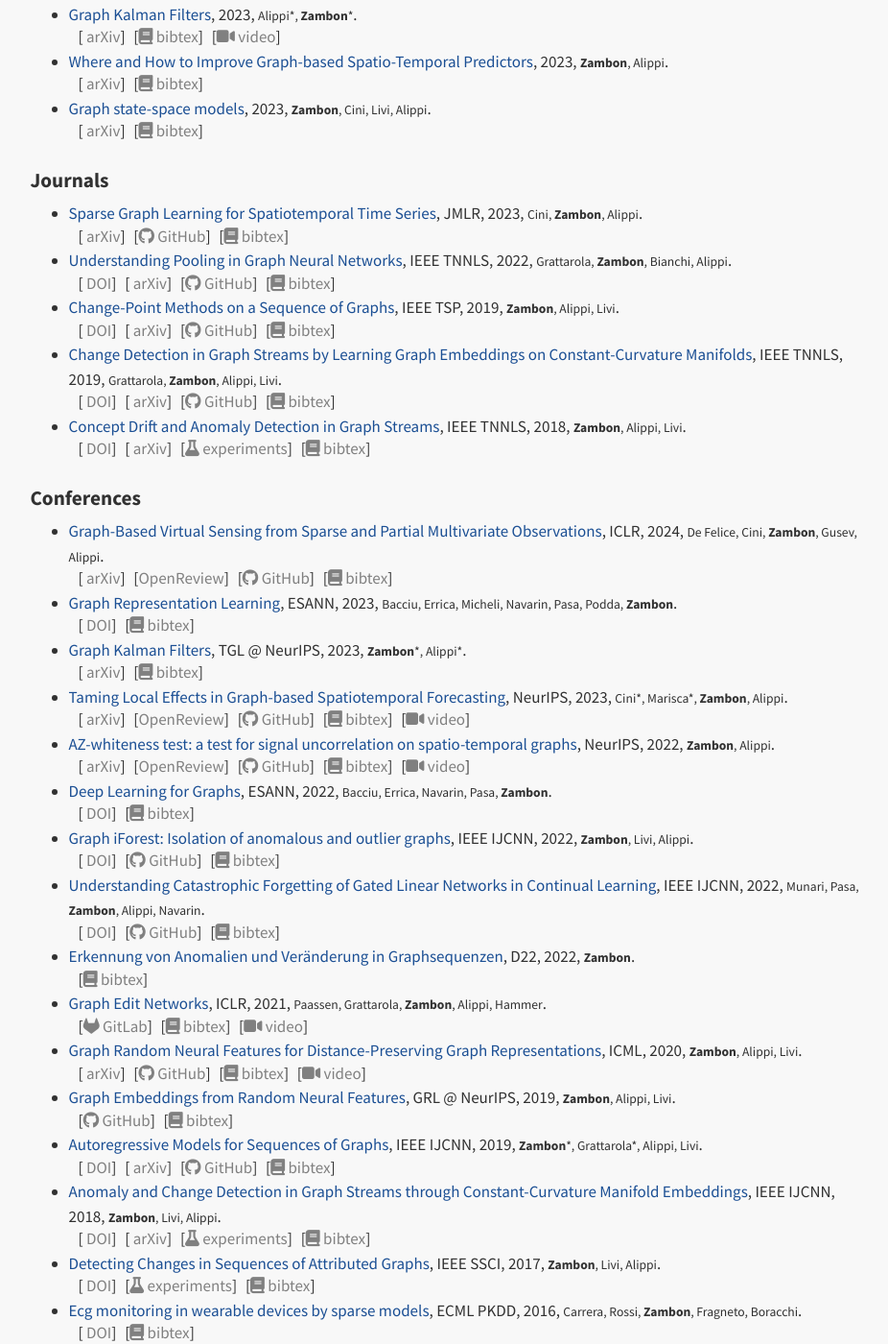
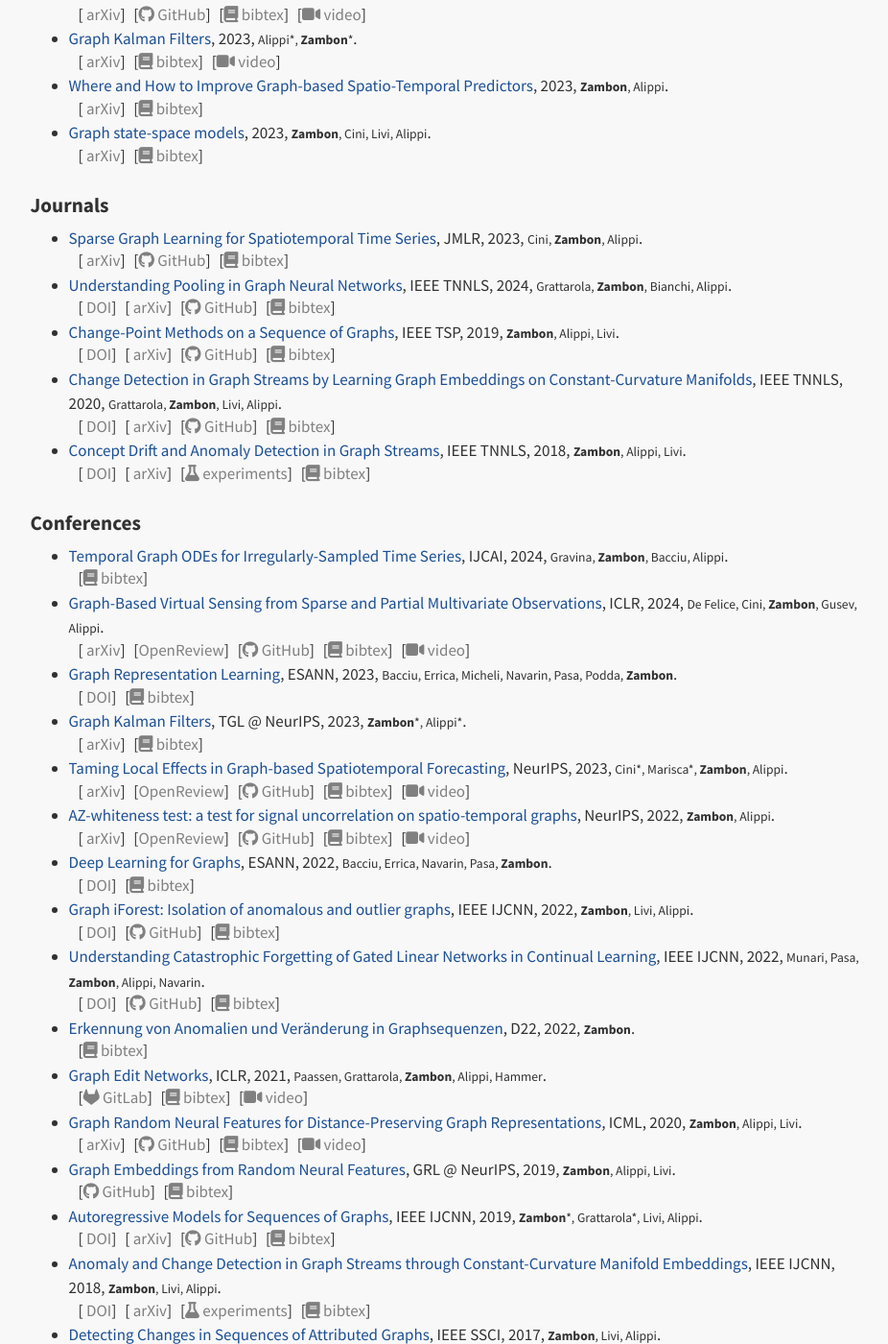
Before and after one commit to dzambon/dzambon.github.io, a Jekyll site: the page built from publications.md, in a window 1280 px wide and 1400 px high, scrolled down 598 px. Shown: the whole window at 96% size, without its empty margins (175-1101 px from the left). Built offline with Jekyll 4.4.1, drawn with Linux system fonts in a browser that asks for light colours; nearby versions of some CDN libraries; a style sheet for code colours, icons or effects is not loaded; some of the changed lines change nothing that is shown; some of the changed text lies outside the part shown.

Commit message:
fixed bibtex

```diff
--- a/_data/news.yaml
+++ b/_data/news.yaml
@@ -1,3 +1,7 @@
+-
+   date: 4-2024
+   msg: 'New **paper** on [irregularly-sampled time series](#gravina2024temporal) accepted at **IJCAI ''24**!'
+   type: paper
 -
    date: 1-2024
    msg: 'New **paper** on [virtual sensing](#defelice2024graphbased) accepted at **ICLR ''24**!'
@@ -20,7 +24,7 @@
    type: service
 -
    date: 8-2023
-   msg: 'Our paper on [graph learning from time series](#cini2022sparse) will be published in **JMLR**!'
+   msg: 'Our paper on [graph learning from time series](#cini2023sparse) will be published in **JMLR**!'
    type: paper
 -
    date: 7-2023
@@ -36,7 +40,7 @@
    type: service
 -
    date: 3-2023
-   msg: 'A bunch of **preprints** about Kalman filters [[1](#alippi2023graph)], spatio-temporal models [[2](#zambon2023graph), [3](#cini2022sparse), [4](#cini2023taming)], and model optimality [[5](#zambon2023where)].'
+   msg: 'A bunch of **preprints** about Kalman filters [[1](#alippi2023graph)], spatio-temporal models [[2](#zambon2023graph), [3](#cini2023sparse), [4](#cini2023taming)], and model optimality [[5](#zambon2023where)].'
    type: paper
 -
    date: 2-2023
--- a/_data/papers.yaml
+++ b/_data/papers.yaml
@@ -14,25 +14,59 @@
  #    gitlab:
  #    video:
  -
+    id: gravina2024temporal
+    title: "Temporal Graph ODEs for Irregularly-Sampled Time Series"
+    author: "Gravina, Alessio and Zambon, Daniele and Bacciu, Davide and Alippi, Cesare"
+    short_author: "Gravina, Zambon, Bacciu, Alippi"
+    year: 2024
+    bibtex: |
+      @inproceedings{gravina2024temporal,
+         title = {Temporal Graph {{ODEs}} for Irregularly-Sampled Time Series},
+         booktitle = {Proceedings of the Thirty-Third International Joint Conference on Artificial Intelligence, {IJCAI-24}},
+         publisher = {International Joint Conferences on Artificial Intelligence Organization},
+         author = {Gravina, Alessio and Zambon, Daniele and Bacciu, Davide and Alippi, Cesare},
+         year = {2024}
+      }
+    short_venue: "IJCAI"
+    type: conference
+ -
     id: defelice2024graphbased
     title: "Graph-Based Virtual Sensing from Sparse and Partial Multivariate Observations"
     author: "De Felice, Giovanni and Cini, Andrea and Zambon, Daniele and Gusev, Vladimir and Alippi, Cesare"
     short_author: "De Felice, Cini, Zambon, Gusev, Alippi"
     year: 2024
-    bibtex: "@inproceedings{defelice2024graphbased, title = {Graph-Based {{Virtual Sensing}} from {{Sparse}} and {{Partial Multivariate Observations}}}, booktitle = {The {{Twelfth International Conference}} on {{Learning Representations}}}, author = {De Felice, Giovanni and Cini, Andrea and Zambon, Daniele and Gusev, Vladimir and Alippi, Cesare}, year = {2024}}"
+    bibtex: |
+      @inproceedings{defelice2024graphbased,
+         title={Graph-Based {{Virtual Sensing}} from {{Sparse}} and {{Partial Multivariate Observations}}},
+         booktitle={The {{Twelfth International Conference}} on {{Learning Representations}}},
+         author={De Felice, Giovanni and Cini, Andrea and Zambon, Daniele and Gusev, Vladimir and Alippi, Cesare},
+         year={2024},
+         url={https://openreview.net/forum?id=CAqdG2dy5s}
+      }
     short_venue: "ICLR"
     arxiv_id: "2402.12598"
     openreview_id: CAqdG2dy5s
     github: "https://github.com/gdefe/ggnet-virtual-sensing"
     type: conference
     url: "https://openreview.net/forum?id=CAqdG2dy5s"
+    video: "https://www.youtube.com/watch?v=l_3bv5b3LbM"
  -
     id: bacciu2023graph
     title: "Graph Representation Learning"
     author: "Bacciu, Davide and Errica, Federico and Micheli, Alessio and Navarin, Nicolò and Pasa, Luca and Podda, Marco and Zambon, Daniele"
     short_author: "Bacciu, Errica, Micheli, Navarin, Pasa, Podda, Zambon"
     year: 2023
-    bibtex: "@inproceedings{bacciu2023graph, title={Graph Representation Learning}, author={Bacciu, Davide and Errica, Federico and Micheli, Alessio and Navarin, Nicol\\`o and Pasa, Luca and Podda, Marco and Zambon, Daniele}, booktitle={31th European Symposium on Artificial Neural Networks, Computational Intelligence and Machine Learning, ESANN 2023}, year={2023}, organization={ESANN} }"
+    bibtex: |
+      @inproceedings{bacciu2023graph,
+        title = {Graph Representation Learning},
+        booktitle = {31st {{European Symposium}} on {{Artificial Neural Networks}}, {{Computational Intelligence}} and {{Machine Learning}}, {{ESANN}} 2023},
+        author = {Bacciu, Davide and Errica, Federico and Micheli, Alessio and Navarin, Nicol{\`o} and Pasa, Luca and Podda, Marco and Zambon, Daniele},
+        year = {2023},
+        pages = {1--10},
+        publisher = {i6doc. com},
+        doi = {10.14428/esann/2023.ES2023-4},
+        isbn = {978-2-87587-088-9}
+      }
     doi: "10.14428/esann/2023.ES2023-4"
     short_venue: "ESANN"
     type: conference
@@ -87,10 +121,21 @@
     author: "Cini, Andrea and Marisca, Ivan and Zambon, Daniele and Alippi, Cesare"
     short_author: "Cini*, Marisca*, Zambon, Alippi"
     year: 2023
-    bibtex: "@inproceedings{cini2023taming, author={Cini, Andrea and Marisca, Ivan and Zambon, Daniele and Alippi, Cesare}, title={Taming Local Effects in Graph-based Spatiotemporal Forecasting}, booktitle={Thirty-seventh Conference on Neural Information Processing Systems}, year={2023}, url={https://openreview.net/forum?id=x2PH6q32LR}}"
+    bibtex: |
+      @inproceedings{cini2023taming,
+         title = {Taming {{Local Effects}} in {{Graph-based Spatiotemporal Forecasting}}},
+         booktitle = {Advances in {{Neural Information Processing Systems}}},
+         author = {Cini, Andrea and Marisca, Ivan and Zambon, Daniele and Alippi, Cesare},
+         year = {2023},
+         volume = {36},
+         pages = {55375--55393},
+         editor = {A. Oh and T. Neumann and A. Globerson and K. Saenko and M. Hardt and S. Levine},
+         publisher = {Curran Associates, Inc.}
+         url = {https://proceedings.neurips.cc/paper_files/paper/2023/file/ad58c61c71efd5436134a3ecc87da6ea-Paper-Conference.pdf},
+      }
     arxiv_id: "2302.04071"
     type: conference
-    url: "https://openreview.net/forum?id=x2PH6q32LR"
+    url: "https://papers.nips.cc/paper_files/paper/2023/hash/ad58c61c71efd5436134a3ecc87da6ea-Abstract-Conference.html"
     video: "https://neurips.cc/virtual/2023/poster/70034"
     short_venue: "NeurIPS"
     openreview_id: x2PH6q32LR
@@ -116,11 +161,21 @@
     type: preprint
     url: "https://arxiv.org/abs/2301.01741"
  -
-    id: cini2022sparse
+    id: cini2023sparse
     title: "Sparse Graph Learning for Spatiotemporal Time Series"
     author: "Cini, Andrea and Zambon, Daniele and Alippi, Cesare"
     short_author: "Cini, Zambon, Alippi"
-    bibtex: "@article{cini2023sparse, title={Sparse graph learning from spatiotemporal time series}, author={Cini, Andrea and Zambon, Daniele and Alippi, Cesare}, journal={Journal of Machine Learning Research}, volume={24}, number={242}, pages={1--36}, year={2023} }"
+    bibtex: |
+      @article{cini2023sparse,
+         title = {Sparse {{Graph Learning}} from {{Spatiotemporal Time Series}}},
+         author = {Cini, Andrea and Zambon, Daniele and Alippi, Cesare},
+         year = {2023},
+         journal = {Journal of Machine Learning Research},
+         volume = {24},
+         number = {242},
+         pages = {1--36},
+         issn = {1533-7928}
+      }
     arxiv_id: "2205.13492"
     year: 2023
     type: journal
@@ -128,12 +183,22 @@
     github: https://github.com/andreacini/sparse-graph-learning
     url: "https://www.jmlr.org/papers/v24/22-1154.html"
  -
-    id: zambon2022aztest
+    id: zambon2022azwhiteness
     title: "AZ-whiteness test: a test for signal uncorrelation on spatio-temporal graphs"
     author: "Daniele Zambon and Cesare Alippi"
     short_author: "Zambon, Alippi"
     year: 2022
-    bibtex: "@inproceedings{ zambon2022aztest, title={{AZ}-whiteness test: a test for signal uncorrelation on spatio-temporal graphs}, author={Daniele Zambon and Cesare Alippi}, booktitle={Advances in Neural Information Processing Systems}, editor={Alice H. Oh and Alekh Agarwal and Danielle Belgrave and Kyunghyun Cho}, year={2022}, url={https://openreview.net/forum?id=SFeKNSxect} }"
+    bibtex: |
+      @inproceedings{zambon2022azwhiteness,
+        title = {{{AZ-whiteness}} Test: A Test for Signal Uncorrelation on Spatio-Temporal Graphs},
+        booktitle = {Advances in Neural Information Processing Systems},
+        author = {Zambon, Daniele and Alippi, Cesare},
+        editor = {Koyejo, S. and Mohamed, S. and Agarwal, A. and Belgrave, D. and Cho, K. and Oh, A.},
+        year = {2022},
+        volume = {35},
+        pages = {11975--11986},
+        publisher = {Curran Associates, Inc.}
+      }
     arxiv_id: "2204.11135"
     short_venue: "NeurIPS"
     type: conference
@@ -148,7 +213,17 @@
     author: "Bacciu, Davide and Errica, Federico and Navarin, Nicolò and Pasa, Luca and Zambon, Daniele"
     short_author: "Bacciu, Errica, Navarin, Pasa, Zambon"
     year: 2022
-    bibtex: "@inproceedings{bacciu2022deep, title={Deep Learning for Graphs}, author={Bacciu, Davide and Errica, Federico and Navarin, Nicol\\`o and Pasa, Luca and Zambon, Daniele}, booktitle={30th European Symposium on Artificial Neural Networks, Computational Intelligence and Machine Learning, ESANN 2019}, year={2022}, organization={ESANN (i6doc. com)} }"
+    bibtex: |
+      @inproceedings{bacciu2022deep,
+        title = {Deep Learning for Graphs},
+        booktitle = {30th European Symposium on Artificial Neural Networks, Computational Intelligence and Machine Learning, {{ESANN}} 2022},
+        author = {Bacciu, Davide and Errica, Federico and Navarin, Nicol{\`o} and Pasa, Luca and Zambon, Daniele},
+        year = {2022},
+        pages = {481--490},
+        doi = {10.14428/esann/2022.ES2022-7},
+        isbn = {978-2-87587-084-1},
+        organization = {ESANN (i6doc. com)}
+      }
     doi: "10.14428/esann/2022.ES2022-7"
     short_venue: "ESANN"
     type: conference
@@ -159,7 +234,18 @@
     author: "Zambon, Daniele and Livi, Lorenzo and Alippi, Cesare"
     short_author: "Zambon, Livi, Alippi"
     year: 2022
-    bibtex: "@inproceedings{zambon2022graph, title={Graph {iForest}: Isolation of anomalous and outlier graphs}, author={Zambon, Daniele and Livi, Lorenzo and Alippi, Cesare}, booktitle={2022 International Joint Conference on Neural Networks (IJCNN)}, pages={1--8}, year={2022}, organization={IEEE} }"
+    bibtex: |
+      @inproceedings{zambon2022graph,
+         title = {Graph {{iForest}}: {{Isolation}} of Anomalous and Outlier Graphs},
+         shorttitle = {Graph {{iForest}}},
+         booktitle = {2022 {{International Joint Conference}} on {{Neural Networks}} ({{IJCNN}})},
+         author = {Zambon, Daniele and Livi, Lorenzo and Alippi, Cesare},
+         year = {2022},
+         month = jul,
+         pages = {1--8},
+         issn = {2161-4407},
+         doi = {10.1109/IJCNN55064.2022.9892295}
+      }
     doi: "10.1109/IJCNN55064.2022.9892295"
     short_venue: "IEEE IJCNN"
     type: conference
@@ -170,18 +256,39 @@
     author: "Munari, Matteo and Pasa, Luca and Zambon, Daniele and Alippi, Cesare and Navarin, Nicolò"
     short_author: "Munari, Pasa, Zambon, Alippi, Navarin"
     year: 2022
-    bibtex: "@inproceedings{munari2022understanding, title={Understanding Catastrophic Forgetting of Gated Linear Networks in Continual Learning}, author={Munari, Matteo and Pasa, Luca and Zambon, Daniele and Alippi, Cesare and Navarin, Nicol\\`o}, booktitle={2022 International Joint Conference on Neural Networks (IJCNN)}, pages={1--8}, year={2022}, organization={IEEE} }"
+    bibtex: |
+      @inproceedings{munari2022understanding,
+         title = {Understanding {{Catastrophic Forgetting}} of {{Gated Linear Networks}} in {{Continual Learning}}},
+         booktitle = {2022 {{International Joint Conference}} on {{Neural Networks}} ({{IJCNN}})},
+         author = {Munari, Matteo and Pasa, Luca and Zambon, Daniele and Alippi, Cesare and Navarin, Nicol{\`o}},
+         year = {2022},
+         month = jul,
+         pages = {1--8},
+         issn = {2161-4407},
+         doi = {10.1109/IJCNN55064.2022.9892142}
+      }
     doi: "10.1109/IJCNN55064.2022.9892142"
     short_venue: "IEEE IJCNN"
     type: conference
     github: "https://github.com/matteo-munari/GrowPGLN"
  -
-    id: grattarola2022understanding
+    id: grattarola2024understanding
     title: "Understanding Pooling in Graph Neural Networks"
     author: "Grattarola, Daniele and Zambon, Daniele and Bianchi, Filippo and Alippi, Cesare"
     short_author: "Grattarola, Zambon, Bianchi, Alippi"
-    year: 2022
-    bibtex: "@article{grattarola2022understanding, title={Understanding Pooling in Graph Neural Networks}, author={Grattarola, Daniele and Zambon, Daniele and Bianchi, Filippo and Alippi, Cesare}, journal={IEEE Transactions on Neural Networks and Learning Systems}, year={2022}, volume={}, number={}, pages={1-11}, doi={10.1109/TNNLS.2022.3190922} }"
+    year: 2024
+    bibtex: |
+      @article{grattarola2024understanding,
+         title = {Understanding {{Pooling}} in {{Graph Neural Networks}}},
+         author = {Grattarola, Daniele and Zambon, Daniele and Bianchi, Filippo Maria and Alippi, Cesare},
+         year = {2024},
+         month = feb,
+         journal = {IEEE Transactions on Neural Networks and Learning Systems},
+         volume = {35},
+         number = {2},
+         pages = {2708--2718},
+         doi = {10.1109/TNNLS.2022.3190922}
+      }
     doi: "10.1109/TNNLS.2022.3190922"
     arxiv_id: "2110.05292"
     short_venue: "IEEE TNNLS"
@@ -204,7 +311,14 @@
     author: "Zambon, Daniele"
     short_author: "Zambon"
     year: 2022
-    bibtex: "@phdthesis{zambon2022phdthesis, title={Anomaly and Change Detection in Sequences of Graphs}, school={Universit{\\`a} della Svizzera italiana}, publisher={Universit{\\`a} della Svizzera italiana}, author={Zambon, Daniele}, year={2022}, }"
+    bibtex: |
+      @phdthesis{zambon2022phdthesis,
+         title={Anomaly and Change Detection in Sequences of Graphs},
+         school={Universit{\\`a} della Svizzera italiana},
+         publisher={Universit{\\`a} della Svizzera italiana},
+         author={Zambon, Daniele},
+         year={2022},
+      }
     short_venue: "PhD Thesis"
     type: thesis
     url: "https://drive.switch.ch/index.php/s/FXRG3ZV079PfVyx/download"
@@ -214,7 +328,14 @@
     author: "Paassen, Benjamin and Grattarola, Daniele and Zambon, Daniele and Alippi, Cesare and Hammer, Barbara Eva"
     short_author: "Paassen, Grattarola, Zambon, Alippi, Hammer"
     year: 2021
-    bibtex: "@inproceedings{paassen2021graph, title={Graph Edit Networks}, author={Paassen, Benjamin and Grattarola, Daniele and Zambon, Daniele and Alippi, Cesare and Hammer, Barbara Eva}, booktitle={International Conference on Learning Representations (ICLR)}, year={2021}, url={https://openreview.net/forum?id=dlEJsyHGeaL} }"
+    bibtex: |
+      @inproceedings{paassen2021graph,
+         title = {Graph Edit Networks},
+         booktitle = {International Conference on Learning Representations ({{ICLR}})},
+         author = {Paassen, Benjamin and Grattarola, Daniele and Zambon, Daniele and Alippi, Cesare and Hammer, Barbara Eva},
+         year = {2021}
+         url={https://openreview.net/forum?id=dlEJsyHGeaL}
+      }
     short_venue: "ICLR"
     type: conference
     url: "https://openreview.net/forum?id=dlEJsyHGeaL"
@@ -226,7 +347,21 @@
     author: "Zambon, Daniele and Alippi, Cesare and Livi, Lorenzo"
     short_author: "Zambon, Alippi, Livi"
     year: 2020
-    bibtex: "@inproceedings{zambon2020graph, title={Graph Random Neural Features for Distance-Preserving Graph Representations}, author={Zambon, Daniele and Alippi, Cesare and Livi, Lorenzo}, booktitle={Proceedings of the 37th International Conference on Machine Learning (ICML)}, pages={10968--10977}, editor={Hal Daumé III and Aarti Singh}, volume={119}, series={Proceedings of Machine Learning Research}, address={Virtual}, year={2020}, month={13--18 Jul}, publisher={PMLR}, pdf={http://proceedings.mlr.press/v119/zambon20a/zambon20a.pdf}, url={http://proceedings.mlr.press/v119/zambon20a.html}, abstract={We present Graph Random Neural Features (GRNF), a novel embedding method from graph-structured data to real vectors based on a family of graph neural networks. The embedding naturally deals with graph isomorphism and preserves the metric structure of the graph domain, in probability. In addition to being an explicit embedding method, it also allows us to efficiently and effectively approximate graph metric distances (as well as complete kernel functions); a criterion to select the embedding dimension trading off the approximation accuracy with the computational cost is also provided. GRNF can be used within traditional processing methods or as a training-free input layer of a graph neural network. The theoretical guarantees that accompany GRNF ensure that the considered graph distance is metric, hence allowing to distinguish any pair of non-isomorphic graphs.}}"
+    bibtex: |
+      @inproceedings{zambon2020graph,
+         title={Graph {{Random Neural Features}} for {{Distance-Preserving Graph Representations}}},
+         author={Zambon, Daniele and Alippi, Cesare and Livi, Lorenzo},
+         booktitle={Proceedings of the 37th International Conference on Machine Learning (ICML)},
+         pages={10968--10977},
+         editor={Hal Daumé III and Aarti Singh},
+         volume={119},
+         series={Proceedings of Machine Learning Research},
+         year={2020},
+         month={13--18 Jul},
+         publisher={PMLR},
+         issn = {2640-3498}
+         url={http://proceedings.mlr.press/v119/zambon20a.html},
+      }
     arxiv_id: "1909.03790"
     short_venue: "ICML"
     type: conference
@@ -245,12 +380,24 @@
     url: "https://grlearning.github.io/papers/51.pdf"
     github: "https://github.com/dzambon/graph-random-neural-features.git"
  -
-    id: zambon2019change
+    id: zambon2019changepoint
     title: "Change-Point Methods on a Sequence of Graphs"
     author: "Zambon, Daniele and Alippi, Cesare and Livi, Lorenzo"
     short_author: "Zambon, Alippi, Livi"
     year: 2019
-    bibtex: "@article{zambon2019change, title={Change-Point Methods on a Sequence of Graphs}, author={Zambon, Daniele and Alippi, Cesare and Livi, Lorenzo}, year={2019}, doi={10.1109/TSP.2019.2953596}, journal={IEEE Transactions on Signal Processing}, }"
+    bibtex: |
+      @article{zambon2019changepoint,
+        title = {Change-{{Point Methods}} on a {{Sequence}} of {{Graphs}}},
+        author = {Zambon, Daniele and Alippi, Cesare and Livi, Lorenzo},
+        year = {2019},
+        month = dec,
+        journal = {IEEE Transactions on Signal Processing},
+        volume = {67},
+        number = {24},
+        pages = {6327--6341},
+        issn = {1941-0476},
+        doi = {10.1109/TSP.2019.2953596}
+      }
     doi: "10.1109/TSP.2019.2953596"
     arxiv_id: "1805.07113"
     short_venue: "IEEE TSP"
@@ -260,10 +407,20 @@
  -
     id: zambon2019autoregressive
     title: "Autoregressive Models for Sequences of Graphs"
-    author: "Zambon, Daniele and Grattarola, Daniele and Alippi, Cesare and Livi, Lorenzo"
-    short_author: "Zambon*, Grattarola*, Alippi, Livi"
+    author: "Zambon, Daniele and Grattarola, Daniele and Livi, Lorenzo and Alippi, Cesare"
+    short_author: "Zambon*, Grattarola*, Livi, Alippi"
     year: 2019
-    bibtex: "@inproceedings{zambon2019autoregressive, title={Autoregressive Models for Sequences of Graphs}, author={Zambon, Daniele and Grattarola, Daniele and Alippi, Cesare and Livi, Lorenzo}, year={2019}, doi={10.1109/IJCNN.2019.8852131}, booktitle={IEEE International Joint Conference on Neural Networks}, }"
+    bibtex: |
+      @inproceedings{zambon2019autoregressive,
+        title = {Autoregressive {{Models}} for {{Sequences}} of {{Graphs}}},
+        booktitle = {2019 {{International Joint Conference}} on {{Neural Networks}} ({{IJCNN}})},
+        author = {Zambon, Daniele and Grattarola, Daniele and Livi, Lorenzo and Alippi, Cesare},
+        year = {2019},
+        month = jul,
+        pages = {1--8},
+        issn = {2161-4407},
+        doi = {10.1109/IJCNN.2019.8852131}
+      }
     doi: "10.1109/IJCNN.2019.8852131"
     arxiv_id: "1903.07299"
     short_venue: "IEEE IJCNN"
@@ -271,12 +428,25 @@
     url: "https://arxiv.org/abs/1903.07299"
     github: "https://github.com/dzambon/NGAR.git"
  -
-    id: grattarola2019change
+    id: grattarola2020change
     title: "Change Detection in Graph Streams by Learning Graph Embeddings on Constant-Curvature Manifolds"
-    author: "Grattarola, Daniele and Zambon, Daniele and Alippi, Cesare and Livi, Lorenzo"
-    short_author: "Grattarola, Zambon, Alippi, Livi"
-    year: 2019
-    bibtex: "@article{grattarola2019change, title={Change Detection in Graph Streams by Learning Graph Embeddings on Constant-Curvature Manifolds}, author={Grattarola, Daniele and Zambon, Daniele and Alippi, Cesare and Livi, Lorenzo}, year={2019}, doi={10.1109/TNNLS.2019.2927301}, journal={IEEE Transactions on Neural Networks and Learning Systems}, }"
+    author: "Grattarola, Daniele and Zambon, Daniele and Livi, Lorenzo and Alippi, Cesare"
+    short_author: "Grattarola, Zambon, Livi, Alippi"
+    year: 2020
+    bibtex: |
+      @article{grattarola2020change,
+        title = {Change {{Detection}} in {{Graph Streams}} by {{Learning Graph Embeddings}} on {{Constant-Curvature Manifolds}}},
+        author = {Grattarola, Daniele and Zambon, Daniele and Livi, Lorenzo and Alippi, Cesare},
+        year = {2020},
+        month = jun,
+        journal = {IEEE Transactions on Neural Networks and Learning Systems},
+        volume = {31},
+        number = {6},
+        pages = {1856--1869},
+        issn = {2162-237X, 2162-2388},
+        doi = {10.1109/TNNLS.2019.2927301},
+        copyright = {https://ieeexplore.ieee.org/Xplorehelp/downloads/license-information/IEEE.html}
+      }
     doi: "10.1109/TNNLS.2019.2927301"
     arxiv_id: "1805.06299"
     short_venue: "IEEE TNNLS"
@@ -289,7 +459,19 @@
     author: "Zambon, Daniele and Alippi, Cesare and Livi, Lorenzo"
     short_author: "Zambon, Alippi, Livi"
     year: 2018
-    bibtex: "@article{zambon2018concept, title={Concept Drift and Anomaly Detection in Graph Streams}, author={Zambon, Daniele and Alippi, Cesare and Livi, Lorenzo}, year={2018}, doi={10.1109/TNNLS.2018.2804443}, journal={IEEE Transactions on Neural Networks and Learning Systems}, pages={1-14}, }"
+    bibtex: |
+      @article{zambon2018concept,
+        title = {Concept {{Drift}} and {{Anomaly Detection}} in {{Graph Streams}}},
+        author = {Zambon, Daniele and Alippi, Cesare and Livi, Lorenzo},
+        year = {2018},
+        month = nov,
+        journal = {IEEE Transactions on Neural Networks and Learning Systems},
+        volume = {29},
+        number = {11},
+        pages = {5592--5605},
+        issn = {2162-2388},
+        doi = {10.1109/TNNLS.2018.2804443}
+      }
     doi: "10.1109/TNNLS.2018.2804443"
     arxiv_id: "1706.06941"
     short_venue: "IEEE TNNLS"
@@ -302,7 +484,17 @@
     author: "Zambon, Daniele and Livi, Lorenzo and Alippi, Cesare"
     short_author: "Zambon, Livi, Alippi"
     year: 2018
-    bibtex: "@inproceedings{zambon2018anomaly, title={Anomaly and Change Detection in Graph Streams through Constant-Curvature Manifold Embeddings}, author={Zambon, Daniele and Livi, Lorenzo and Alippi, Cesare}, year={2018}, doi={10.1109/IJCNN.2018.8489762}, booktitle={IEEE International Joint Conference on Neural Networks}, }"
+    bibtex: |
+      @inproceedings{zambon2018anomaly,
+        title = {Anomaly and {{Change Detection}} in {{Graph Streams}} through {{Constant-Curvature Manifold Embeddings}}},
+        booktitle = {2018 {{International Joint Conference}} on {{Neural Networks}} ({{IJCNN}})},
+        author = {Zambon, Daniele and Livi, Lorenzo and Alippi, Cesare},
+        year = {2018},
+        month = jul,
+        pages = {1--7},
+        issn = {2161-4407},
+        doi = {10.1109/IJCNN.2018.8489762}
+      }
     doi: "10.1109/IJCNN.2018.8489762"
     arxiv_id: "1805.01360"
     short_venue: "IEEE IJCNN"
@@ -315,7 +507,16 @@
     author: "Zambon, Daniele and Livi, Lorenzo and Alippi, Cesare"
     short_author: "Zambon, Livi, Alippi"
     year: 2017
-    bibtex: "@inproceedings{zambon2017detecting, title={Detecting Changes in Sequences of Attributed Graphs}, author={Zambon, Daniele and Livi, Lorenzo and Alippi, Cesare}, year={2017}, doi={10.1109/SSCI.2017.8285273}, booktitle={IEEE Symposium Series on Computational Intelligence}, }"
+    bibtex: |
+      @inproceedings{zambon2017detecting,
+        title = {Detecting Changes in Sequences of Attributed Graphs},
+        booktitle = {2017 {{IEEE Symposium Series}} on {{Computational Intelligence}} ({{SSCI}})},
+        author = {Zambon, Daniele and Livi, Lorenzo and Alippi, Cesare},
+        year = {2017},
+        month = nov,
+        pages = {1--7},
+        doi = {10.1109/SSCI.2017.8285273}
+      }
     doi: "10.1109/SSCI.2017.8285273"
     short_venue: "IEEE SSCI"
     type: conference
```
